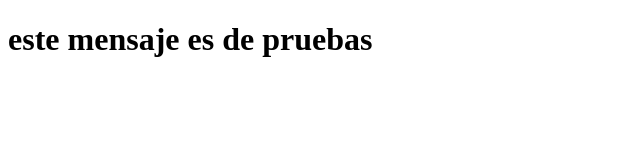
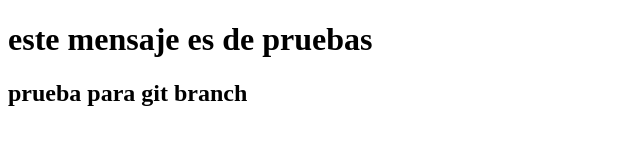
Before and after one commit to alfredN0bel/CLASE-DE-GIT-Y-GITHUB, a plain HTML site: page contacto.html in a window 1280 px wide. Shown: the whole page, without its empty margins (0-640 px from the left). Drawn offline with Linux system fonts and the light colour scheme.

Commit message:
haciendo pruebas de git branch

```diff
--- a/contacto.html
+++ b/contacto.html
@@ -7,5 +7,6 @@
 </head>
 <body>
     <h1>este mensaje es de pruebas</h1>
+    <h2>prueba para git branch </h2>
 </body>
 </html>
```
